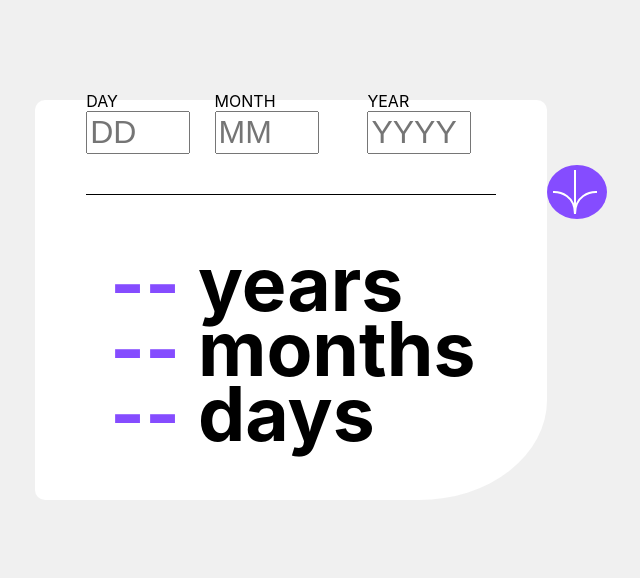
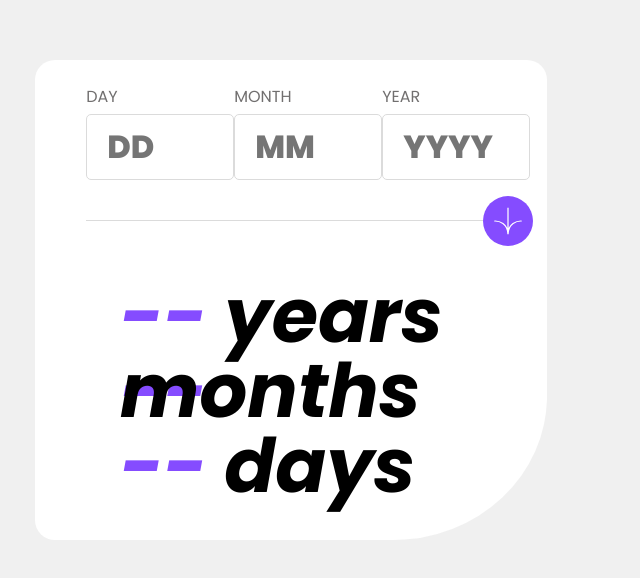
Before and after one commit to manofthelionarmy/age-calculator, a website built with Vite: page index.html in a window 1280 px wide. Shown: the part 108-686 px from the top of the page, without its empty margins (349-989 px from the left). Built offline with nearby package versions, Linux system fonts and the light colour scheme.

Commit message:
continuing on styling

```diff
--- a/index.html
+++ b/index.html
@@ -15,15 +15,15 @@
             <!-- TODO: have exepcted values -->
             <div class="input-block">
               <label for="day">DAY</label>
-              <input id="day" type="text" placeholder="DD" onfocus="this.value=''">
+              <input id="day" type="text" placeholder="DD" onfocus="this.value=''" maxlength="2">
             </div>
             <div class="input-block">
               <label for="month">MONTH</label>
-              <input id="month" type="text" placeholder="MM" onfocus="this.value=''">
+              <input id="month" type="text" placeholder="MM" onfocus="this.value=''" maxlength="2">
             </div>
             <div class="input-block">
               <label for="year">YEAR</label>
-              <input id="year" type="text" placeholder="YYYY" onfocus="this.value=''">
+              <input id="year" type="text" placeholder="YYYY" onfocus="this.value=''" maxlength="4">
             </div>
           </form>
         </div>
@@ -32,9 +32,9 @@
         </div>
         <div class="calculation-component">
           <div class="calculation">
-            <p><span class="age">--</span> years</p>
-            <p><span class="age">--</span> months</p>
-            <p><span class="age">--</span> days</p>
+            <p><span class="age" id="years-result">--</span> years</p>
+            <p><span class="age" id="months-result">--</span> months</p>
+            <p><span class="age" id="days-result">--</span> days</p>
           </div>
         </div>
       </div>
--- a/style.css
+++ b/style.css
@@ -1,10 +1,25 @@
+@font-face {
+  font-family: 'Poppins-Regular';
+  src: url('./assets/fonts/Poppins-Regular.ttf');
+}
+
+@font-face {
+  font-family: 'Poppins-BoldItalic';
+  src: url('./assets/fonts/Poppins-BoldItalic.ttf');
+}
+
+@font-face {
+  font-family: 'Poppins-Bold';
+  src: url('./assets/fonts/Poppins-Bold.ttf');
+}
+
+@font-face {
+  font-family: 'Poppins-ExtraBold';
+  src: url('./assets/fonts/Poppins-ExtraBold.ttf');
+}
+
 :root {
-  font-family: Inter, system-ui, Avenir, Helvetica, Arial, sans-serif;
-  /* line-height: 1.5; */
-  /* font-weight: 400; */
-
-  /* color-scheme: light dark; */
-  /* color: rgba(255, 255, 255, 0.87); */
+  font-family: Poppins-Regular, sans-serif;
   background-color: hsl(0, 0%, 94%);
 
   font-synthesis: none;
@@ -12,6 +27,10 @@
   -webkit-font-smoothing: antialiased;
   -moz-osx-font-smoothing: grayscale;
   -webkit-text-size-adjust: 100%;
+}
+
+* {
+ box-sizing: border-box;
 }
 
 main {
@@ -28,16 +47,17 @@ main {
   justify-content: center;
   background-color: hsl(0, 0%, 100%);
   width: 40vw;
-  height: 50vh;
+  height: 60vh;
+  padding-top: 60px;
   flex-direction: column;
-  border-radius: 10px;
-  border-bottom-right-radius: 25%;
+  border-radius: 20px;
+  border-bottom-right-radius: 30%;
 }
 
 form {
   display: flex;
   padding-bottom: 40px;
-  border-bottom: 1px solid black;
+  border-bottom: 1px solid hsl(0, 0%, 86%);
   width: 80%;
 }
 
@@ -53,17 +73,24 @@ form {
   height: 50px;
   background-color: hsl(259, 100%, 65%);
   border-radius: 50%;
+  justify-content: center;
   padding: 5px;
   position: relative;
-  top: -30px;
-  left: 100%;
+  top: -25px;
+  /* left: 100%; */
+  left: 35vw;
+}
+
+.icon img {
+  transform: scale(0.68);
 }
 
 p {
   font-size: 75px;
   line-height: 0;
-  margin: 65px;
+  margin: 75px;
   font-weight: bold;
+  font-family: Poppins-BoldItalic;
 }
 
 .calculation-component {
@@ -85,6 +112,19 @@ p {
 }
 
 .input-block input {
+  font-family: Poppins-ExtraBold;
   font-size: 32px;
-  width: 96px;
+  width: 148px;
+  outline: none;
+  padding: 32px 20px;
+  border: 1px solid hsl(0, 0%, 86%);
+  height: 48px;
+  border-radius: 5px;
 }
+
+.input-block label {
+  color: hsl(0, 1%, 44%);
+  font-family: Poppins-Regular;
+  position: relative;
+  top: -5px;
+}
```
